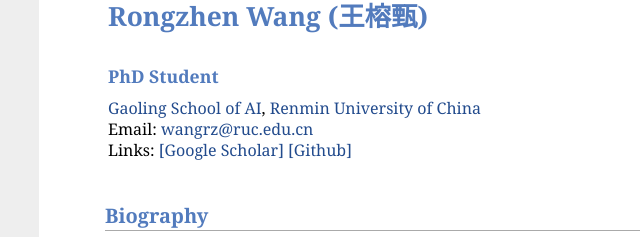
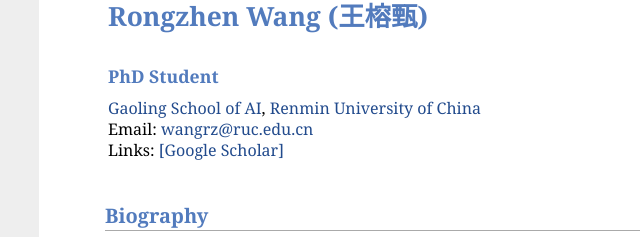
Before and after one commit to rongzhenwang/rongzhenwang, a plain HTML site: page index.html in a window 1280 px wide. Shown: the part 78-315 px from the top of the page, 71-711 px from the left. Drawn offline with Linux system fonts and the light colour scheme.

Commit message:
Modify links

```diff
--- a/index.html
+++ b/index.html
@@ -20,7 +20,7 @@
             <a href="http://ai.ruc.edu.cn/english/index.htm" target="_blank">Gaoling School of AI</a>, <a href="https://www.ruc.edu.cn/" target="_blank">Renmin University of China</a> <br>
             Email: <a href="mailto:wangrz@ruc.edu.cn">wangrz@ruc.edu.cn</a> <br>
             Links: <a href="https://scholar.google.com/citations?user=nq7ocqQAAAAJ" target="_blank">[Google Scholar]</a>
-            <a href="https://github.com/rongzhenwang" target="_blank">[Github]</a>
+            <!-- <a href="https://github.com/rongzhenwang" target="_blank">[Github]</a> -->
             <br>
         </p>
     </td>
```
